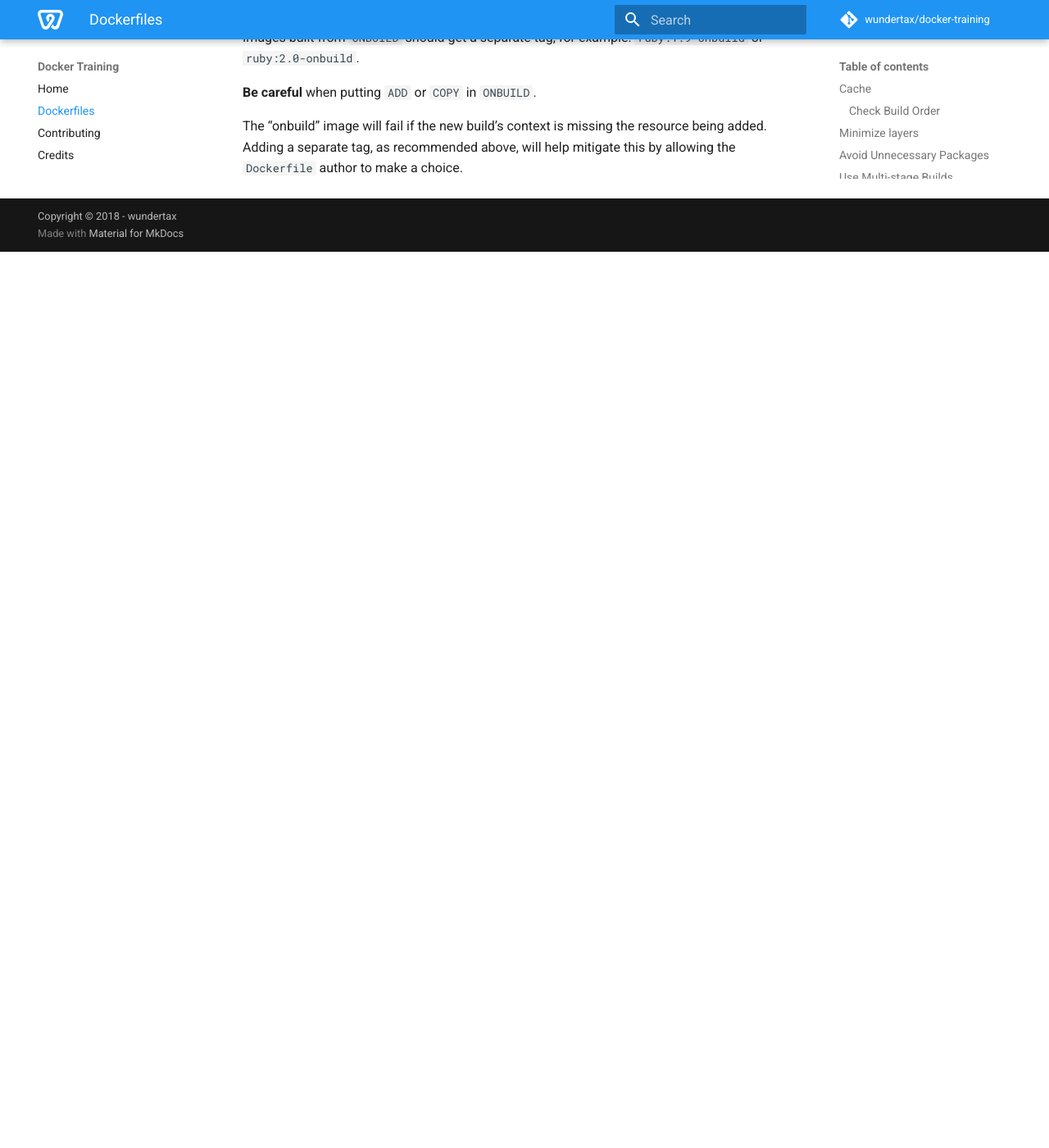
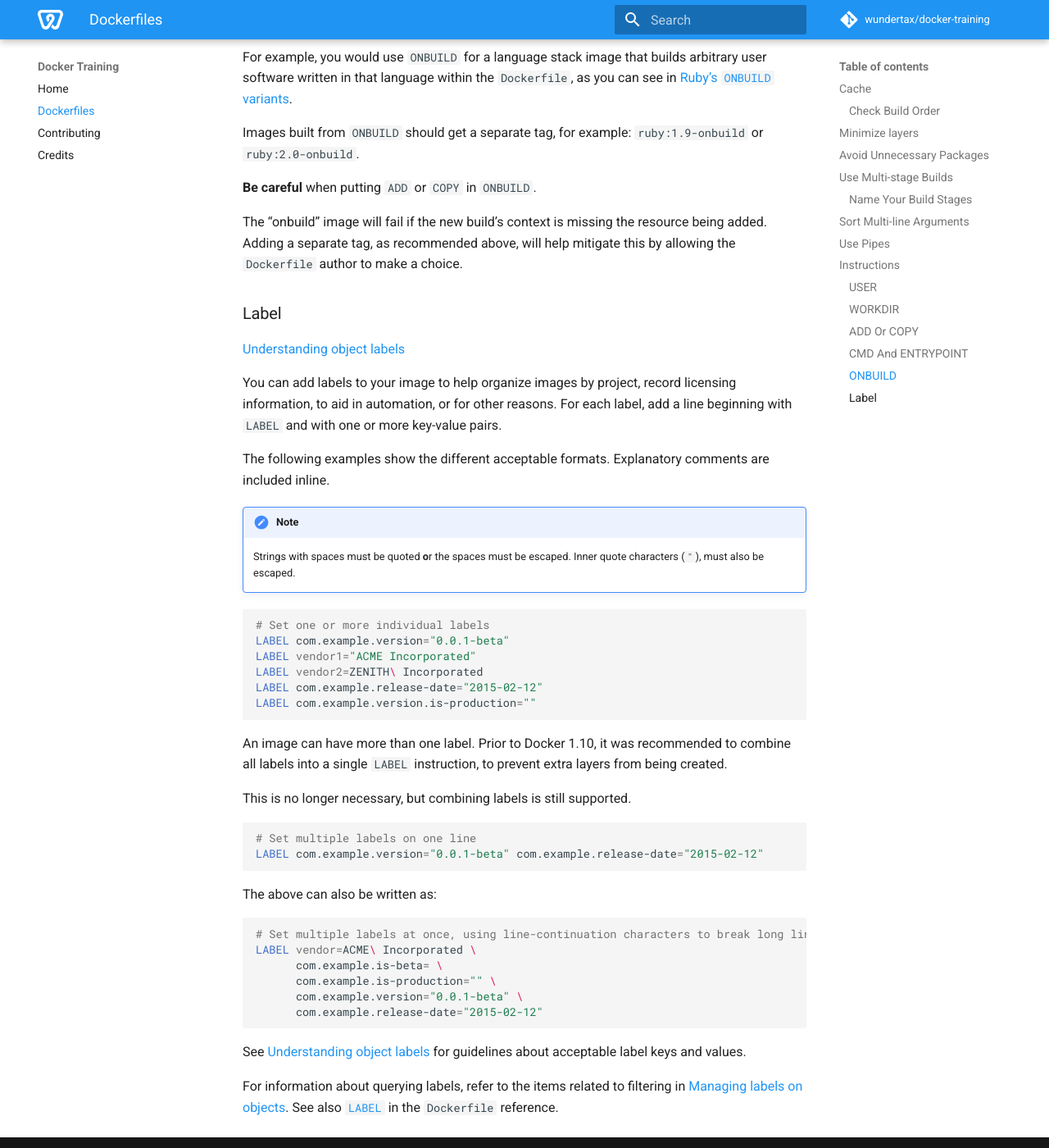
Before and after one commit to 2silver/docker-training, an MkDocs documentation site: the page built from docs/dockerfiles.md, in a window 1280 px wide and 1400 px high, scrolled down 8332 px. Shown: the whole window at 82% size. Built offline with MkDocs 1.6.1 and Material for MkDocs 9.7.7, drawn with Linux system fonts in a browser that asks for light colours; comment, search, counter and statistics services are not loaded; old or Windows-style settings are respelled for this version of MkDocs; before the commit the page ends 8639 px from its top, so only the background shows below that; some of the changed text lies outside the part shown.

Commit message:
docs: Add part about LABEL

````diff
--- a/docs/dockerfiles.md
+++ b/docs/dockerfiles.md
@@ -254,6 +254,12 @@ Do not run your stuff as root, be humble, use the `USER` instruction to specify
 
 This user will be used to run any subsequent `RUN`, `CMD` AND `ENDPOINT` instructions in your Dockerfile.
 
+For running `ENTRYPOINT` scripts as non-root you can use for example:
+
+- [su-exec](https://github.com/ncopa/su-exec)
+- [gosu](https://github.com/tianon/gosu)
+
+
 ### WORKDIR
 A convenient way to define the working directory, it will be used with subsequent `RUN`, `CMD`, `ENTRYPOINT`, `COPY` and `ADD` instructions.
 
@@ -370,3 +376,50 @@ Images built from `ONBUILD` should get a separate tag, for example: `ruby:1.9-on
 
 The “onbuild” image will fail if the new build’s context is missing the resource being added.
 Adding a separate tag, as recommended above, will help mitigate this by allowing the `Dockerfile` author to make a choice.
+
+### Label
+
+[Understanding object labels](https://docs.docker.com/config/labels-custom-metadata/)
+
+You can add labels to your image to help organize images by project, record licensing information, to aid in automation, or for other reasons.
+For each label, add a line beginning with `LABEL` and with one or more key-value pairs.
+
+The following examples show the different acceptable formats. Explanatory comments are included inline.
+
+!!! note
+    Strings with spaces must be quoted **o**r the spaces must be escaped.
+    Inner quote characters (`"`), must also be escaped.
+
+``` docker
+# Set one or more individual labels
+LABEL com.example.version="0.0.1-beta"
+LABEL vendor1="ACME Incorporated"
+LABEL vendor2=ZENITH\ Incorporated
+LABEL com.example.release-date="2015-02-12"
+LABEL com.example.version.is-production=""
+```
+
+An image can have more than one label. Prior to Docker 1.10, it was recommended to combine all labels into a single `LABEL` instruction, to prevent extra layers from being created.
+
+This is no longer necessary, but combining labels is still supported.
+
+``` docker
+# Set multiple labels on one line
+LABEL com.example.version="0.0.1-beta" com.example.release-date="2015-02-12"
+```
+
+The above can also be written as:
+
+``` docker
+# Set multiple labels at once, using line-continuation characters to break long lines
+LABEL vendor=ACME\ Incorporated \
+      com.example.is-beta= \
+      com.example.is-production="" \
+      com.example.version="0.0.1-beta" \
+      com.example.release-date="2015-02-12"
+```
+
+See [Understanding object labels](https://docs.docker.com/config/labels-custom-metadata/) for guidelines about acceptable label keys and values.
+
+For information about querying labels, refer to the items related to filtering in [Managing labels on objects](https://docs.docker.com/config/labels-custom-metadata/#managing-labels-on-objects).
+See also [`LABEL`](https://docs.docker.com/engine/reference/builder/#label) in the `Dockerfile` reference.
````
